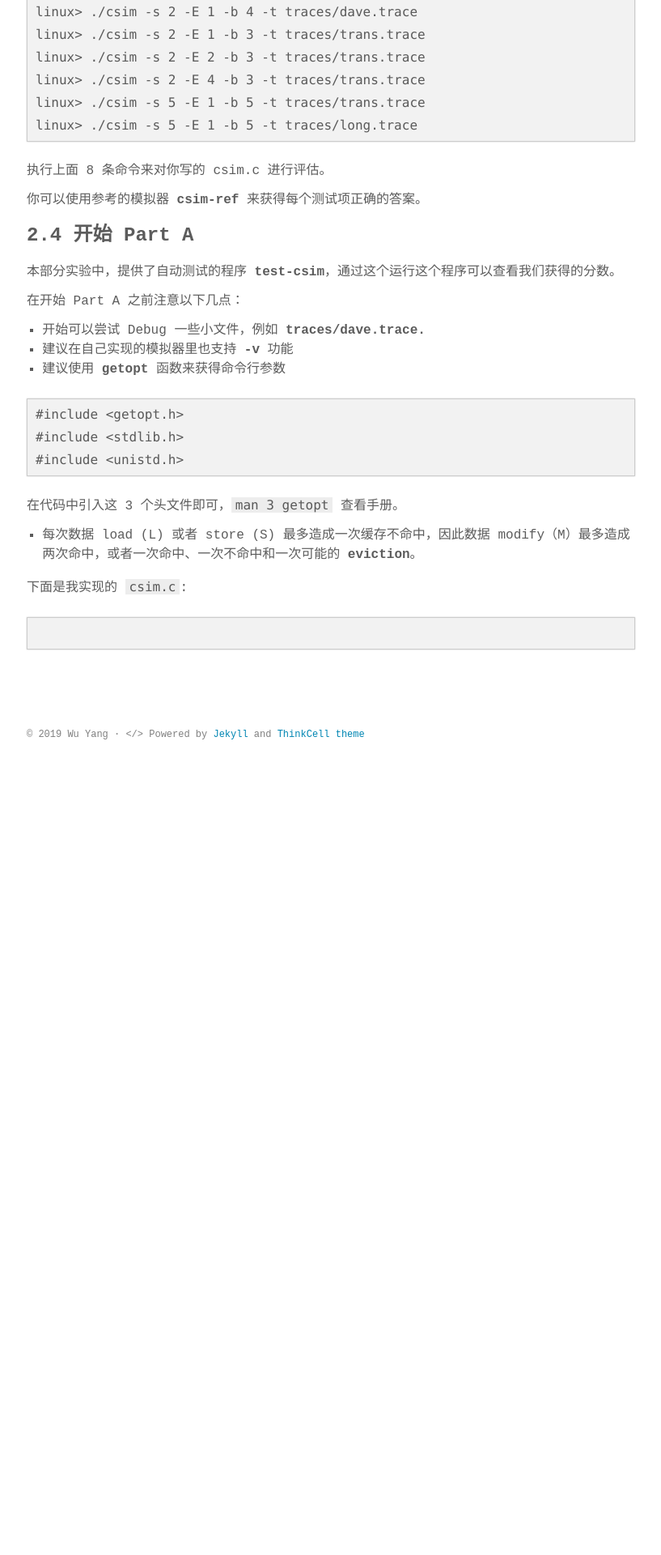
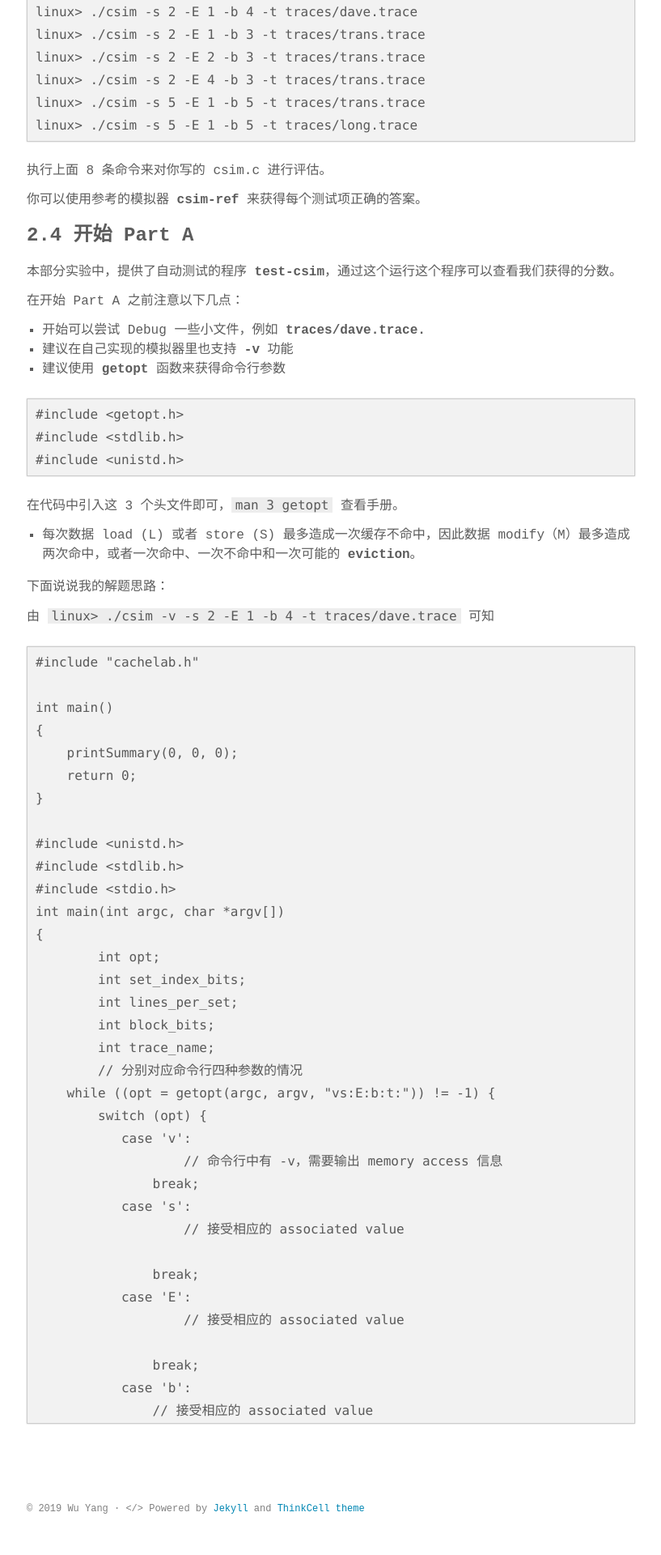
Before and after one commit to drivebyer/old-blog-theme, a Jekyll site: the page built from _posts/2019-02-14-深入理解计算机系统-Cache-Lab-实验报告.md, in a window 1280 px wide. Shown: the part 2681-4601 px from the top of the page at 81% size, without its empty margins (231-1048 px from the left). Built offline with Jekyll 4.4.1, drawn with Linux system fonts in a browser that asks for light colours; some web fonts are replaced; before the commit the page ends 3645 px from its top, so only the background shows below that; some of the changed text lies outside the part shown.

Commit message:
Update 2019-02-14-深入理解计算机系统-Cache-Lab-实验报告.md

````diff
--- a/_posts/2019-02-14-深入理解计算机系统-Cache-Lab-实验报告.md
+++ b/_posts/2019-02-14-深入理解计算机系统-Cache-Lab-实验报告.md
@@ -148,8 +148,99 @@ linux> ./csim -s 5 -E 1 -b 5 -t traces/long.trace
 
 4. 每次数据 load (L) 或者 store (S) 最多造成一次缓存不命中，因此数据 modify（M）最多造成两次命中，或者一次命中、一次不命中和一次可能的 **eviction**。
 
-下面是我实现的 `csim.c`:
+下面说说我的解题思路：
+
+由 `linux> ./csim -v -s 2 -E 1 -b 4 -t traces/dave.trace` 可知
 
 ```
+#include "cachelab.h"
+
+int main()
+{
+    printSummary(0, 0, 0);
+    return 0;
+}
+
+#include <unistd.h>
+#include <stdlib.h>
+#include <stdio.h>
+int main(int argc, char *argv[])
+{
+	int opt;
+	int set_index_bits;
+	int lines_per_set;
+	int block_bits;
+	int trace_name;
+	// 分别对应命令行四种参数的情况
+    while ((opt = getopt(argc, argv, "vs:E:b:t:")) != -1) {
+        switch (opt) {
+           case 'v':
+           	   // 命令行中有 -v，需要输出 memory access 信息
+               break;
+           case 's':
+           	   // 接受相应的 associated value
+
+               break;
+           case 'E':
+           	   // 接受相应的 associated value
+
+               break;
+           case 'b':
+               // 接受相应的 associated value
+
+               break;
+           case 't':
+               // 接受相应的 associated value
+
+               break;
+           default:
+               break;
+        }
+    }
+}
+
+
+       #include <unistd.h>
+       #include <stdlib.h>
+       #include <stdio.h>
+
+       int
+       main(int argc, char *argv[])
+       {
+           int flags, opt;
+           int nsecs, tfnd;
+
+           nsecs = 0;
+           tfnd = 0;
+           flags = 0;
+           while ((opt = getopt(argc, argv, "nt:")) != -1) {
+               switch (opt) {
+               case 'n':
+                   flags = 1;
+                   break;
+               case 't':
+                   nsecs = atoi(optarg);
+                   tfnd = 1;
+                   break;
+               default: /* '?' */
+                   fprintf(stderr, "Usage: %s [-t nsecs] [-n] name\n",
+                           argv[0]);
+                   exit(EXIT_FAILURE);
+               }
+           }
+
+           printf("flags=%d; tfnd=%d; optind=%d\n", flags, tfnd, optind);
+
+           if (optind >= argc) {
+               fprintf(stderr, "Expected argument after options\n");
+               exit(EXIT_FAILURE);
+           }
+
+           printf("name argument = %s\n", argv[optind]);
+
+           /* Other code omitted */
+
+           exit(EXIT_SUCCESS);
+       }
 
 ```
````
